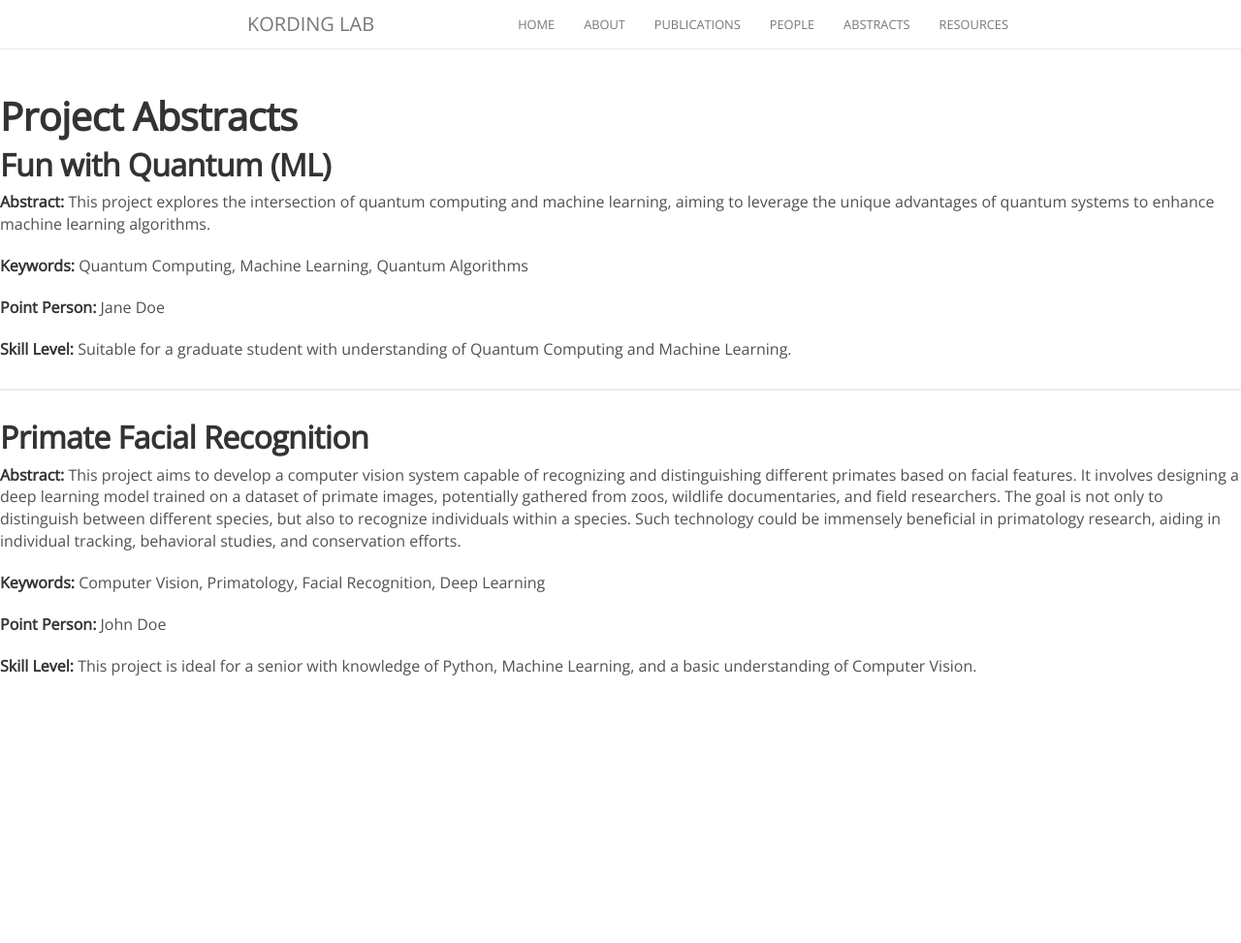
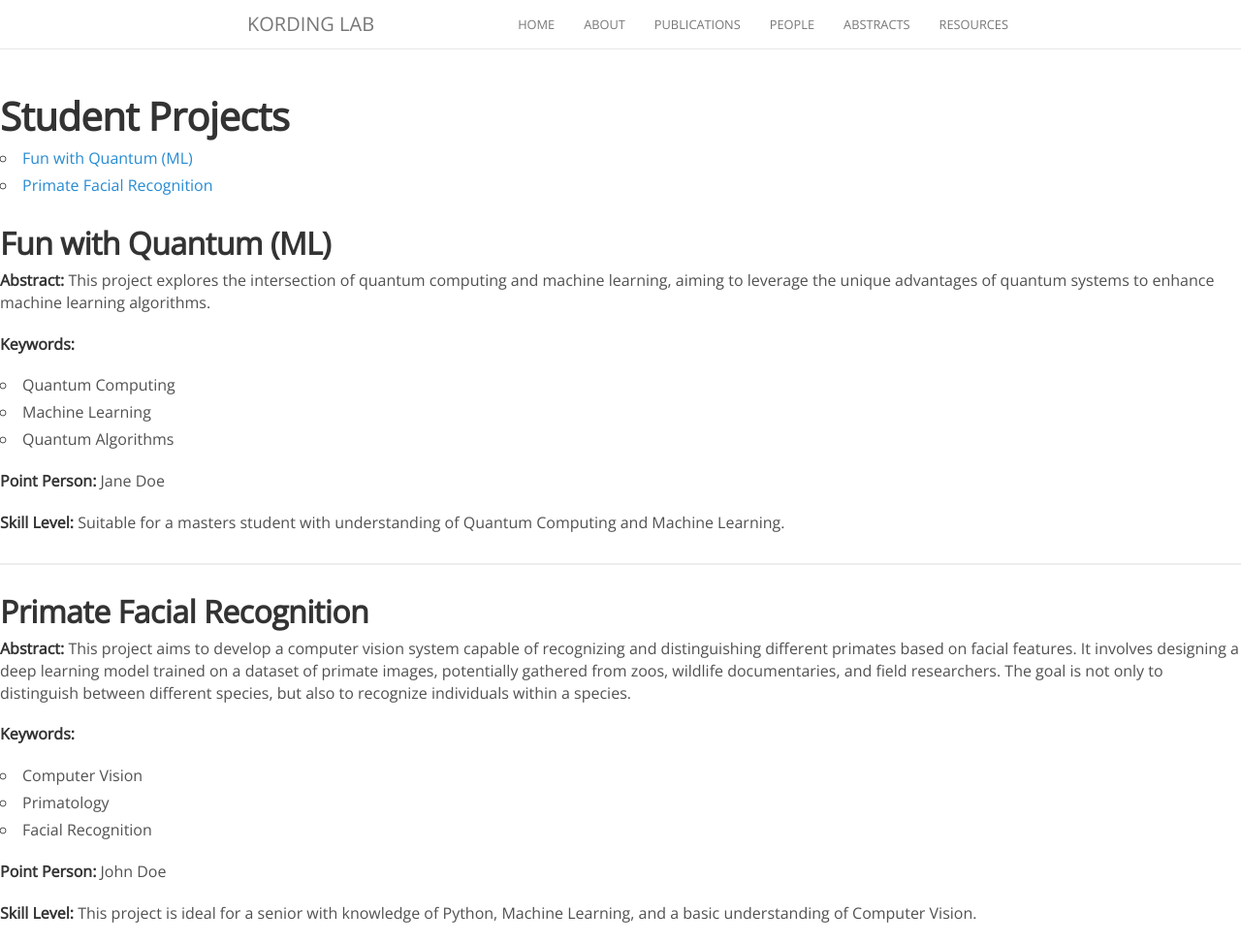
Before and after one commit to KordingLab/KordingLab.github.io, a Jekyll site: the page built from abstracts.md, in a window 1280 px wide and 973 px high. Shown: the whole window at 97% size. Built offline with Jekyll 4.4.1, drawn with Linux system fonts in a browser that asks for light colours; nearby versions of some CDN libraries; comment, search, counter and statistics services are not loaded.

Commit message:
Update abstracts.md

```diff
--- a/abstracts.md
+++ b/abstracts.md
@@ -3,25 +3,34 @@ layout: default
 title: Project Abstracts
 ---
 
-# Project Abstracts
+# Student Projects
+
+- [Fun with Quantum (ML)](#fun-with-quantum-ml)
+- [Primate Facial Recognition](#primate-facial-recognition)
 
 ## Fun with Quantum (ML)
 
 **Abstract:** This project explores the intersection of quantum computing and machine learning, aiming to leverage the unique advantages of quantum systems to enhance machine learning algorithms.
 
-**Keywords:** Quantum Computing, Machine Learning, Quantum Algorithms
+**Keywords:**
+- Quantum Computing
+- Machine Learning
+- Quantum Algorithms
 
 **Point Person:** Jane Doe
 
-**Skill Level:** Suitable for a graduate student with understanding of Quantum Computing and Machine Learning.
+**Skill Level:** Suitable for a masters student with understanding of Quantum Computing and Machine Learning.
 
 ---
 
 ## Primate Facial Recognition
 
-**Abstract:** This project aims to develop a computer vision system capable of recognizing and distinguishing different primates based on facial features. It involves designing a deep learning model trained on a dataset of primate images, potentially gathered from zoos, wildlife documentaries, and field researchers. The goal is not only to distinguish between different species, but also to recognize individuals within a species. Such technology could be immensely beneficial in primatology research, aiding in individual tracking, behavioral studies, and conservation efforts.
+**Abstract:** This project aims to develop a computer vision system capable of recognizing and distinguishing different primates based on facial features. It involves designing a deep learning model trained on a dataset of primate images, potentially gathered from zoos, wildlife documentaries, and field researchers. The goal is not only to distinguish between different species, but also to recognize individuals within a species.
 
-**Keywords:** Computer Vision, Primatology, Facial Recognition, Deep Learning
+**Keywords:**
+- Computer Vision
+- Primatology
+- Facial Recognition
 
 **Point Person:** John Doe
 
```
